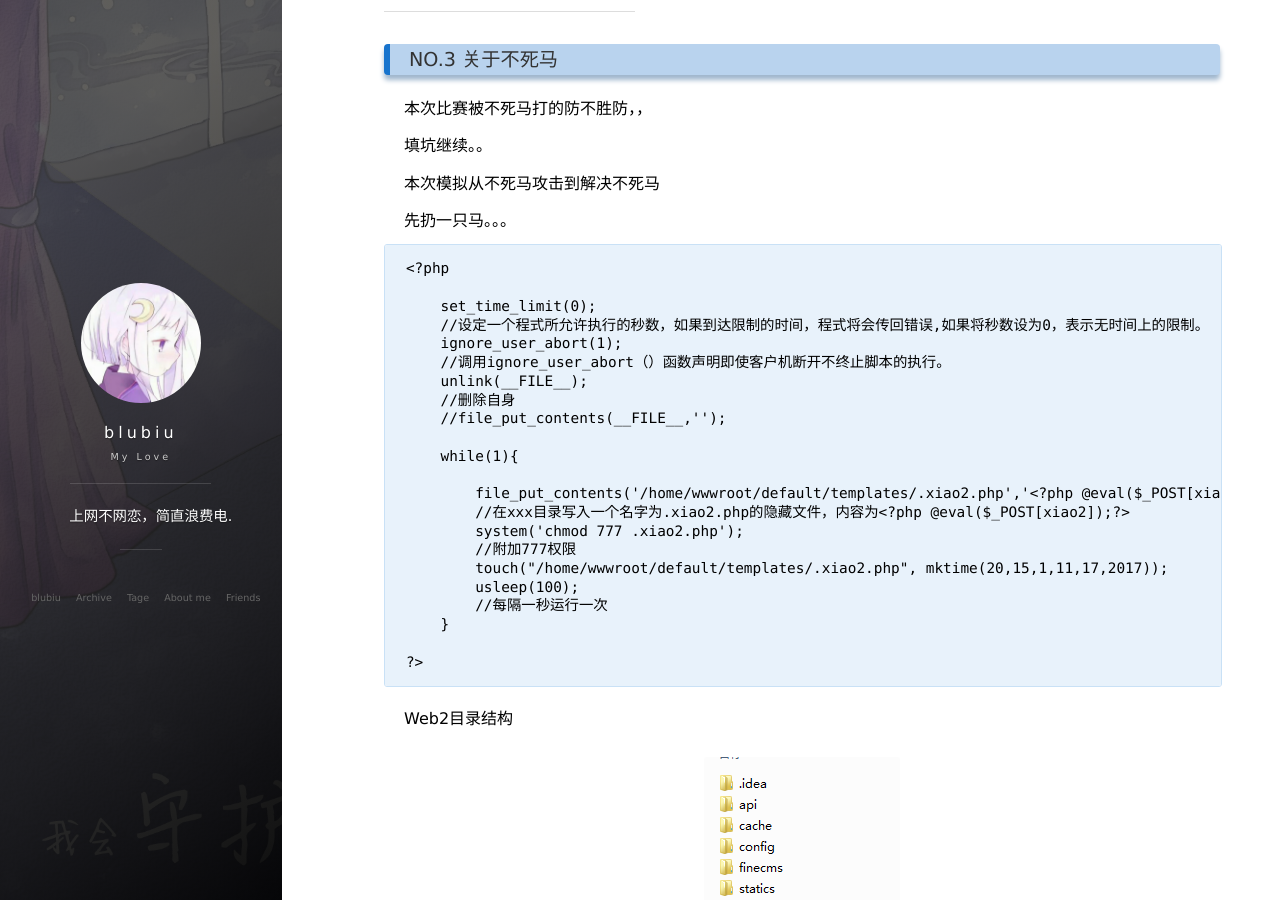
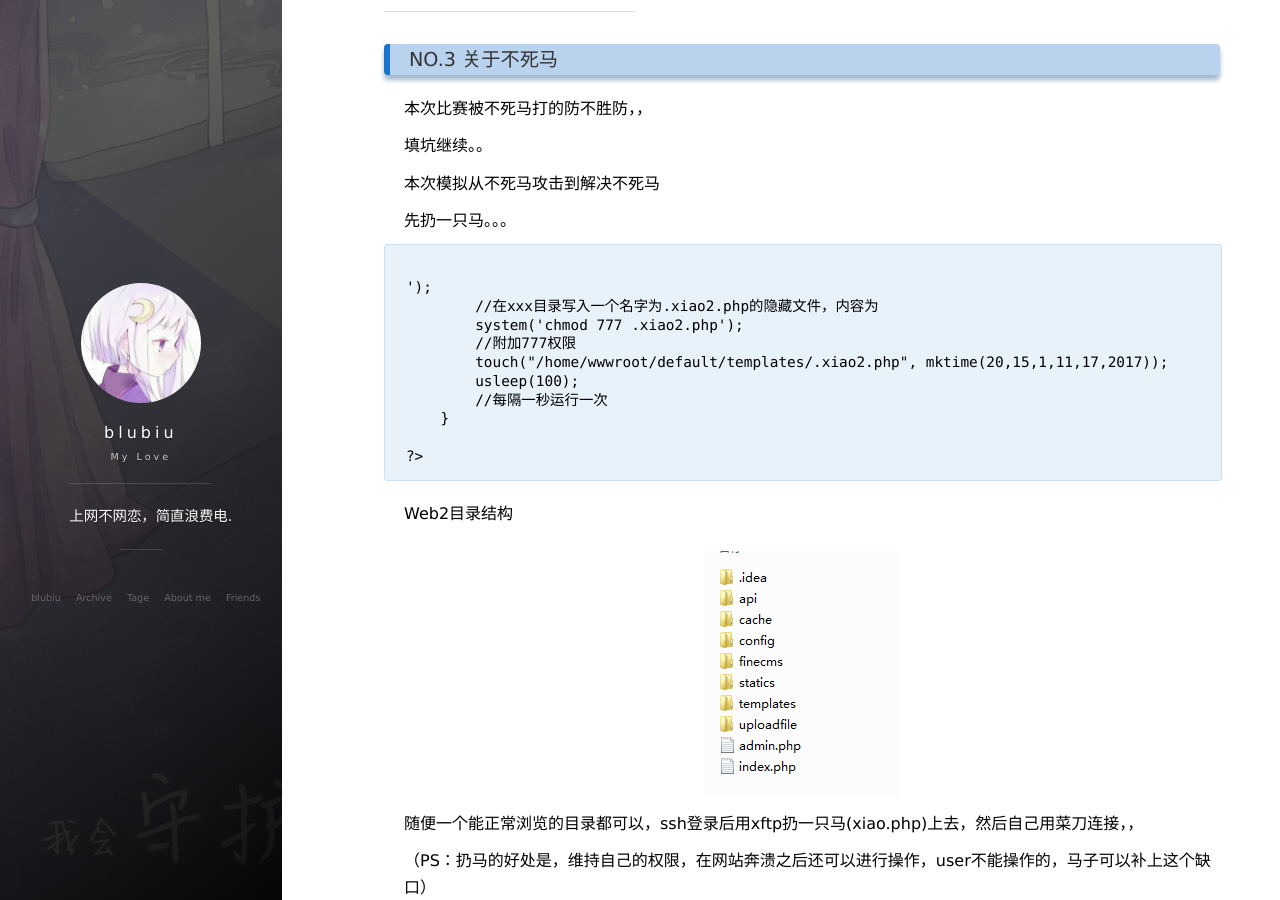
Before and after one commit to blubiu/blubiu.github.io, a Jekyll site: the page built from _posts/2018-06-01-第二届红帽杯填坑笔记.md, in a window 1280 px wide and 900 px high, scrolled down 5553 px. Built offline with Jekyll 4.4.1, drawn with Linux system fonts in a browser that asks for light colours; nearby versions of some CDN libraries; comment, search, counter and statistics services are not loaded.

Commit message:
Update 2018-06-01-第二届红帽杯填坑笔记.md

````diff
--- a/_posts/2018-06-01-第二届红帽杯填坑笔记.md
+++ b/_posts/2018-06-01-第二届红帽杯填坑笔记.md
@@ -169,7 +169,7 @@ http://skysec.top/2018/05/27/2018RedHat-AD-Web/
 
 先扔一只马。。。
 
-```php
+<pre><code>
 <?php
 
     set_time_limit(0);
@@ -192,7 +192,7 @@ http://skysec.top/2018/05/27/2018RedHat-AD-Web/
     }
 
 ?>
-```
+</code></pre>
 
 Web2目录结构<br>
 
````
